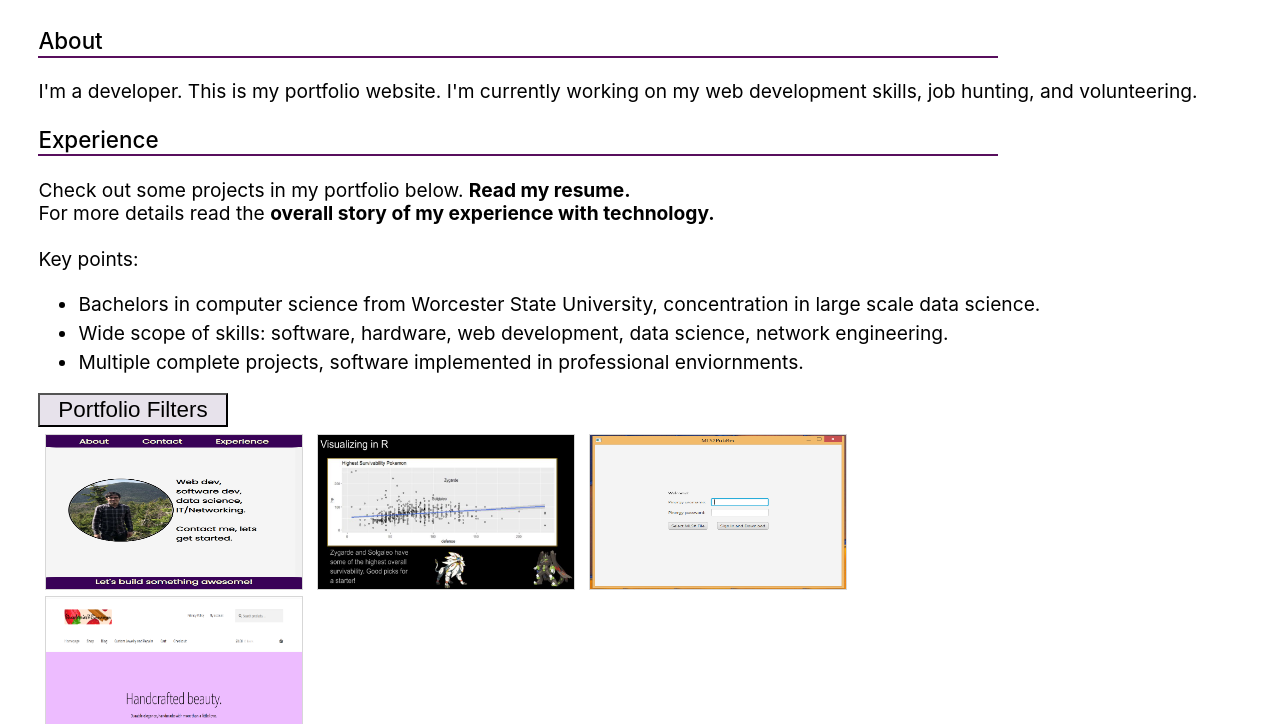
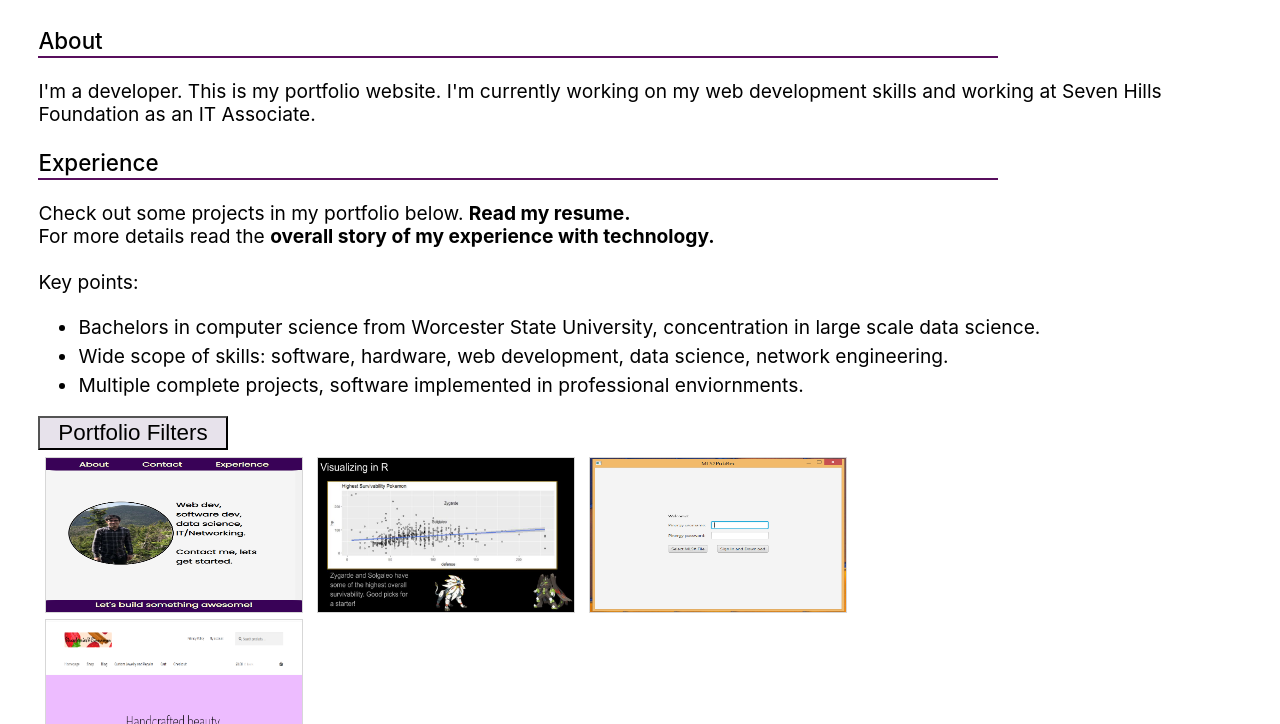
Before and after one commit to apdevbackend/aaronparker.dev, a plain HTML site: page index.html in a window 1280 px wide. Shown: the part 76-800 px from the top of the page. Drawn offline with nearby package versions, Linux system fonts and the light colour scheme.

Commit message:
test commit minor text change on public html

```diff
--- a/index.html
+++ b/index.html
@@ -30,7 +30,7 @@
       <p>
       I'm a developer.
        This is my portfolio website.
-       I'm currently working on my web development skills, job hunting, and volunteering.
+       I'm currently working on my web development skills and working at Seven Hills Foundation as an IT Associate.
       </p>
     </div>
 
```
